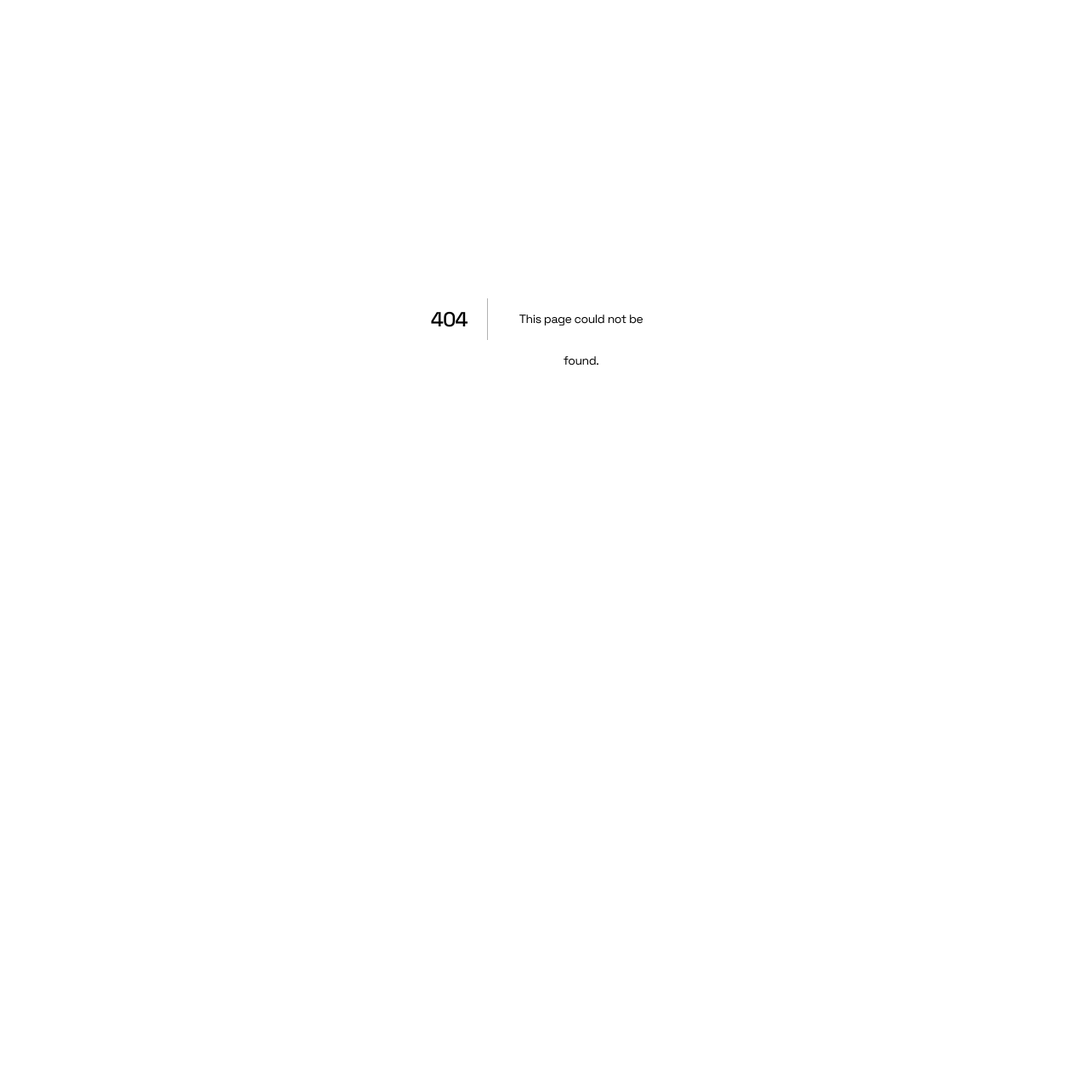
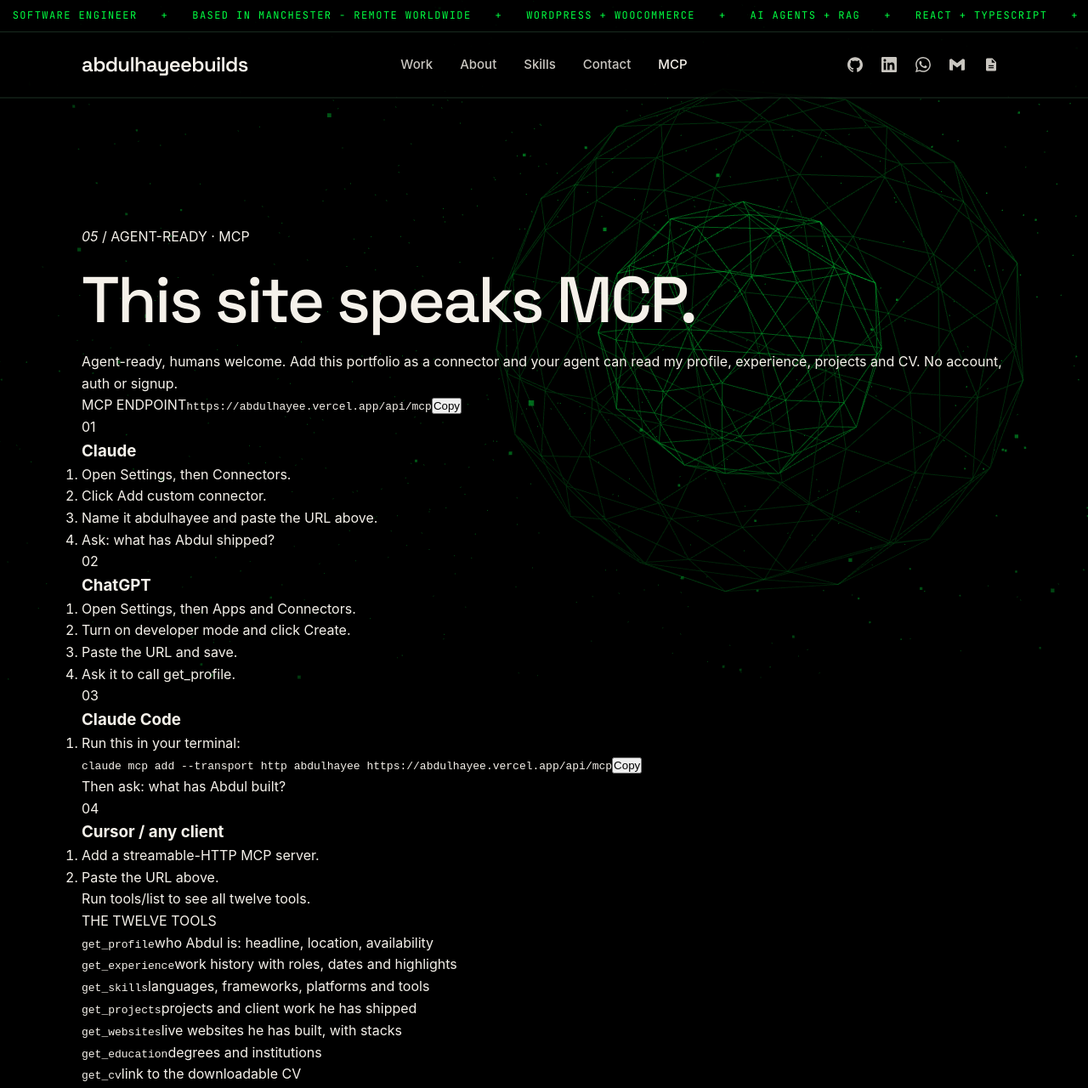
Before and after one commit to abdulhayeedev/abdul-mcp, a Next.js app: page /mcp in a window 1280 px wide. Before the commit this address had no page. Shown: the top 1280 px of the page at 85% size. Before the commit the page ends 800 px from the top, so only its background shows below. Built offline with nearby package versions, Linux system fonts and the light colour scheme; a web font is replaced by a local one.

Commit message:
Create MCP page for Abdul Hayee's portfolio
This file implements the MCP page for Abdul Hayee's portfolio, including metadata, tools, and interaction steps for various clients.

```diff
--- /dev/null
+++ b/app/mcp/page.tsx
@@ -0,0 +1,140 @@
+import Scene from "../Scene";
+import Reveal from "../Reveal";
+import Ticker from "../Ticker";
+import CopyButton from "../CopyButton";
+
+export const metadata = {
+  title: "MCP | Abdul Hayee",
+  description:
+    "Connect Abdul Hayee's portfolio to Claude, ChatGPT, Cursor or any MCP client. Read-only, no login, twelve tools.",
+};
+
+const MCP_URL = "https://abdulhayee.vercel.app/api/mcp";
+const CLAUDE_CODE = "claude mcp add --transport http abdulhayee " + MCP_URL;
+
+const cards = [
+  { n: "01", name: "Claude", steps: ["Open Settings, then Connectors.", "Click Add custom connector.", "Name it abdulhayee and paste the URL above.", "Ask: what has Abdul shipped?"] },
+  { n: "02", name: "ChatGPT", steps: ["Open Settings, then Apps and Connectors.", "Turn on developer mode and click Create.", "Paste the URL and save.", "Ask it to call get_profile."] },
+  { n: "03", name: "Claude Code", steps: ["Run this in your terminal:"], cmd: CLAUDE_CODE, after: "Then ask: what has Abdul built?" },
+  { n: "04", name: "Cursor / any client", steps: ["Add a streamable-HTTP MCP server.", "Paste the URL above."], after: "Run tools/list to see all twelve tools." },
+];
+
+const tools = [
+  ["get_profile", "who Abdul is: headline, location, availability"],
+  ["get_experience", "work history with roles, dates and highlights"],
+  ["get_skills", "languages, frameworks, platforms and tools"],
+  ["get_projects", "projects and client work he has shipped"],
+  ["get_websites", "live websites he has built, with stacks"],
+  ["get_education", "degrees and institutions"],
+  ["get_cv", "link to the downloadable CV"],
+  ["get_current_focus", "what he is working on right now"],
+  ["get_work_style", "how he works and collaborates"],
+  ["get_faq", "answers to common hiring questions"],
+  ["get_links", "GitHub, LinkedIn, WhatsApp and email"],
+  ["search_profile", "keyword search across everything above"],
+];
+
+const asks = [
+  "What has Abdul shipped?",
+  "Summarize Abdul's experience with AI agents.",
+  "Is Abdul available for freelance work right now?",
+  "What is Abdul's tech stack?",
+  "Show me Abdul's websites and what they were built with.",
+];
+
+export default function McpPage() {
+  return (
+    <>
+      <Scene />
+      <div className="veil" />
+      <Reveal />
+      <div className="wrap">
+        <Ticker />
+        <header className="header">
+          <div className="inner">
+            <a className="logo" href="/">abdulhayeebuilds</a>
+            <nav className="nav">
+              <a href="/#work">Work</a>
+              <a href="/about">About</a>
+              <a href="/#skills">Skills</a>
+              <a href="/contact">Contact</a>
+              <a className="mcp" href="/mcp" aria-current="page">MCP</a>
+            </nav>
+            <div className="hsoc">
+              <a href="https://github.com/abdulhayeedev" target="_blank" rel="noreferrer" aria-label="GitHub"><svg viewBox="0 0 24 24" aria-hidden="true"><path d="M12 .297c-6.63 0-12 5.373-12 12 0 5.303 3.438 9.8 8.205 11.385.6.113.82-.258.82-.577 0-.285-.01-1.04-.015-2.04-3.338.724-4.042-1.61-4.042-1.61C4.422 18.07 3.633 17.7 3.633 17.7c-1.087-.744.084-.729.084-.729 1.205.084 1.838 1.236 1.838 1.236 1.07 1.835 2.809 1.305 3.495.998.108-.776.417-1.305.76-1.605-2.665-.3-5.466-1.332-5.466-5.93 0-1.31.465-2.38 1.235-3.22-.135-.303-.54-1.523.105-3.176 0 0 1.005-.322 3.3 1.23.96-.267 1.98-.399 3-.405 1.02.006 2.04.138 3 .405 2.28-1.552 3.285-1.23 3.285-1.23.645 1.653.24 2.873.12 3.176.765.84 1.23 1.91 1.23 3.22 0 4.61-2.805 5.625-5.475 5.92.42.36.81 1.096.81 2.22 0 1.606-.015 2.896-.015 3.286 0 .315.21.69.825.57C20.565 22.092 24 17.592 24 12.297c0-6.627-5.373-12-12-12"/></svg></a>
+              <a href="https://www.linkedin.com/in/abdul-hayee1" target="_blank" rel="noreferrer" aria-label="LinkedIn"><svg viewBox="0 0 24 24" aria-hidden="true"><path d="M20.447 20.452h-3.554v-5.569c0-1.328-.027-3.037-1.852-3.037-1.853 0-2.136 1.445-2.136 2.939v5.667H9.351V9h3.414v1.561h.046c.477-.9 1.637-1.85 3.37-1.85 3.601 0 4.267 2.37 4.267 5.455v6.286zM5.337 7.433c-1.144 0-2.063-.926-2.063-2.065 0-1.138.92-2.063 2.063-2.063 1.14 0 2.064.925 2.064 2.063 0 1.139-.925 2.065-2.064 2.065zm1.782 13.019H3.555V9h3.564v11.452zM22.225 0H1.771C.792 0 0 .774 0 1.729v20.542C0 23.227.792 24 1.771 24h20.451C23.2 24 24 23.227 24 22.271V1.729C24 .774 23.2 0 22.222 0h.003z"/></svg></a>
+              <a href="https://wa.me/447310679346" target="_blank" rel="noreferrer" aria-label="WhatsApp"><svg viewBox="0 0 24 24" aria-hidden="true"><path d="M17.472 14.382c-.297-.149-1.758-.867-2.03-.967-.273-.099-.471-.148-.67.15-.197.297-.767.966-.94 1.164-.173.199-.347.223-.644.075-.297-.15-1.255-.463-2.39-1.475-.883-.788-1.48-1.761-1.653-2.059-.173-.297-.018-.458.13-.606.134-.133.298-.347.446-.52.149-.174.198-.298.298-.497.099-.198.05-.371-.025-.52-.075-.149-.669-1.612-.916-2.207-.242-.579-.487-.5-.669-.51-.173-.008-.371-.01-.57-.01-.198 0-.52.074-.792.372-.272.297-1.04 1.016-1.04 2.479 0 1.462 1.065 2.875 1.213 3.074.149.198 2.096 3.2 5.077 4.487.709.306 1.262.489 1.694.625.712.227 1.36.195 1.871.118.571-.085 1.758-.719 2.006-1.413.248-.694.248-1.289.173-1.413-.074-.124-.272-.198-.57-.347m-5.421 7.403h-.004a9.87 9.87 0 01-5.031-1.378l-.361-.214-3.741.982.998-3.648-.235-.374a9.86 9.86 0 01-1.51-5.26c.001-5.45 4.436-9.884 9.888-9.884 2.64 0 5.122 1.03 6.988 2.898a9.825 9.825 0 012.893 6.994c-.003 5.45-4.437 9.884-9.885 9.884m8.413-18.297A11.815 11.815 0 0012.05 0C5.495 0 .16 5.335.157 11.892c0 2.096.547 4.142 1.588 5.945L.057 24l6.305-1.654a11.882 11.882 0 005.683 1.448h.005c6.554 0 11.89-5.335 11.893-11.893a11.821 11.821 0 00-3.48-8.413Z"/></svg></a>
+              <a href="mailto:inputabdul@gmail.com" target="_blank" rel="noreferrer" aria-label="Email"><svg viewBox="0 0 24 24" aria-hidden="true"><path d="M24 5.457v13.909c0 .904-.732 1.636-1.636 1.636h-3.819V11.73L12 16.64l-6.545-4.91v9.273H1.636A1.636 1.636 0 0 1 0 19.366V5.457c0-2.023 2.309-3.178 3.927-1.964L5.455 4.64 12 9.548l6.545-4.91 1.528-1.145C21.69 2.28 24 3.434 24 5.457z"/></svg></a>
+              <a href="/Abdul_Hayee_CV.pdf" target="_blank" rel="noreferrer" aria-label="Download CV" title="Download CV"><svg viewBox="0 0 24 24" aria-hidden="true"><path d="M14 2H6a2 2 0 0 0-2 2v16a2 2 0 0 0 2 2h12a2 2 0 0 0 2-2V8l-6-6zm-1 7V3.5L18.5 9H13zM8 13h8v1.5H8V13zm0 3h8v1.5H8V16z" /></svg></a>
+            </div>
+          </div>
+        </header>
+
+        <main>
+          <section className="s mc">
+            <div className="inner mc-in">
+              <div className="mc-eye reveal"><i>05</i> / AGENT-READY &middot; MCP</div>
+              <h1 className="mc-title reveal">This site speaks MCP.</h1>
+              <p className="mc-lead reveal">
+                Agent-ready, humans welcome. Add this portfolio as a connector and your agent can read my profile,
+                experience, projects and CV. No account, auth or signup.
+              </p>
+
+              <div className="mc-endpoint reveal">
+                <span>MCP ENDPOINT</span>
+                <code>{MCP_URL}</code>
+                <CopyButton text={MCP_URL} />
+              </div>
+
+              <div className="mc-cards">
+                {cards.map((c) => (
+                  <div className="mc-card reveal" key={c.n}>
+                    <div className="mc-num">{c.n}</div>
+                    <h3>{c.name}</h3>
+                    <ol>
+                      {c.steps.map((s) => (
+                        <li key={s}>{s}</li>
+                      ))}
+                    </ol>
+                    {c.cmd && (
+                      <div className="mc-mini">
+                        <code>{c.cmd}</code>
+                        <CopyButton text={c.cmd} />
+                      </div>
+                    )}
+                    {c.after && <p>{c.after}</p>}
+                  </div>
+                ))}
+              </div>
+
+              <div className="mc-h reveal">THE TWELVE TOOLS</div>
+              <div className="mc-tools reveal">
+                {tools.map(([name, text]) => (
+                  <div className="mc-tool" key={name}>
+                    <code>{name}</code>
+                    <span>{text}</span>
+                  </div>
+                ))}
+              </div>
+              <p className="mc-note reveal">Streamable HTTP. Read-only. Nothing is stored about you.</p>
+
+              <div className="mc-h reveal">TRY ASKING YOUR AGENT</div>
+              <div className="mc-ask">
+                {asks.map((a) => (
+                  <div className="mc-q reveal" key={a}>{a}</div>
+                ))}
+              </div>
+            </div>
+          </section>
+        </main>
+
+        <footer>
+          <div className="inner">
+            <span>Abdul Hayee / Manchester, UK / Remote worldwide</span>
+            <span>Next.js / TypeScript / Three.js / Vercel</span>
+          </div>
+        </footer>
+      </div>
+    </>
+  );
+}
```
